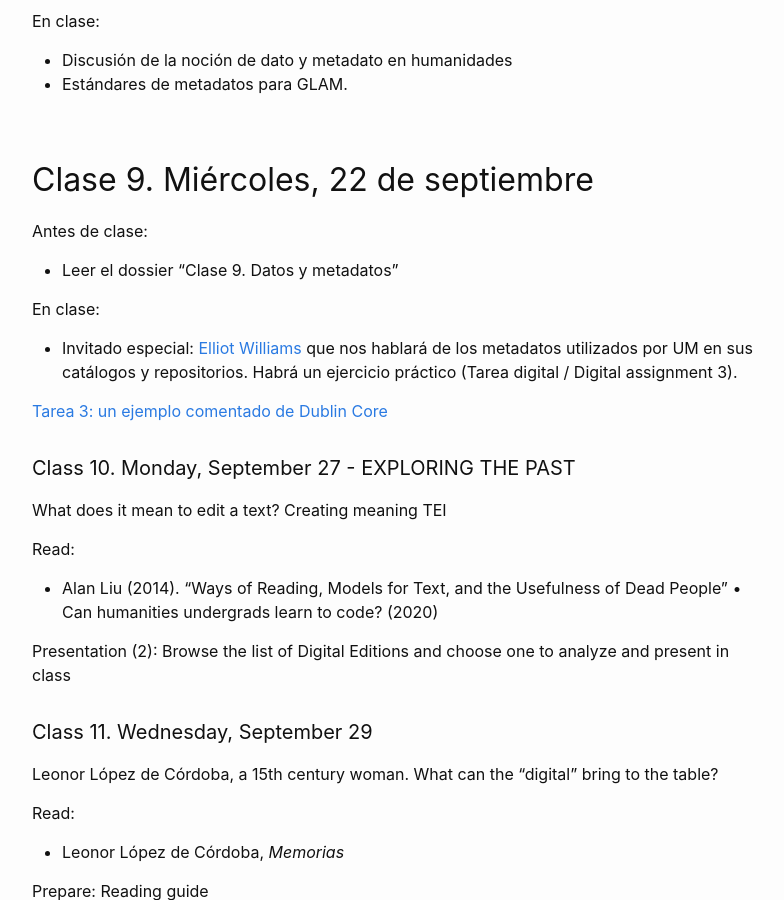
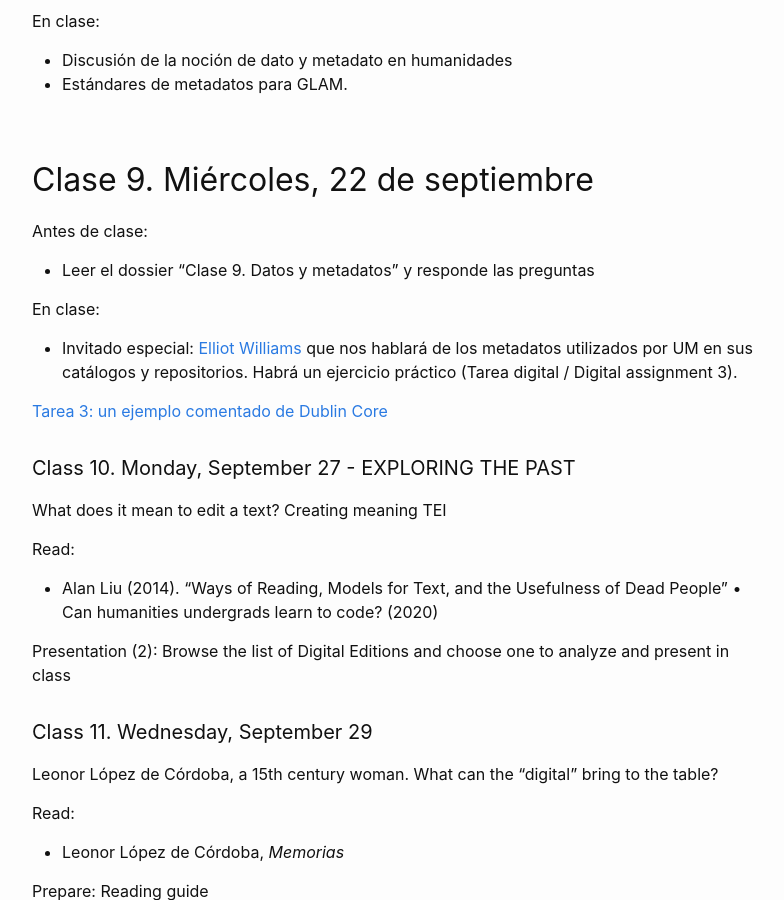
Before and after one commit to susannalles/SPA410, a Jekyll site: the page built from schedule.md, in a window 1280 px wide and 900 px high, scrolled down 3122 px. Shown: the whole window, without its empty margins (238-1022 px from the left). Built offline with Jekyll 4.4.1, drawn with Linux system fonts in a browser that asks for light colours.

Commit message:
Update schedule.md

```diff
--- a/schedule.md
+++ b/schedule.md
@@ -105,13 +105,12 @@ En clase:
 ## Clase 9. Miércoles, 22 de septiembre
 
 Antes de clase:
-* Leer el dossier "Clase 9. Datos y metadatos"
+* Leer el dossier "Clase 9. Datos y metadatos" y responde las preguntas
 
 En clase:
 * Invitado especial: [Elliot Williams](https://elliotdwilliams.com/about-elliot/) que nos hablará de los metadatos utilizados por UM en sus catálogos y repositorios. Habrá un ejercicio práctico (Tarea digital / Digital assignment 3).
 
 [Tarea 3: un ejemplo comentado de Dublin Core](https://susannalles.github.io/SPA410/ejercicios/tarea-3.html)
-
 
 #### Class 10. Monday, September 27 -  EXPLORING THE PAST
 
```
